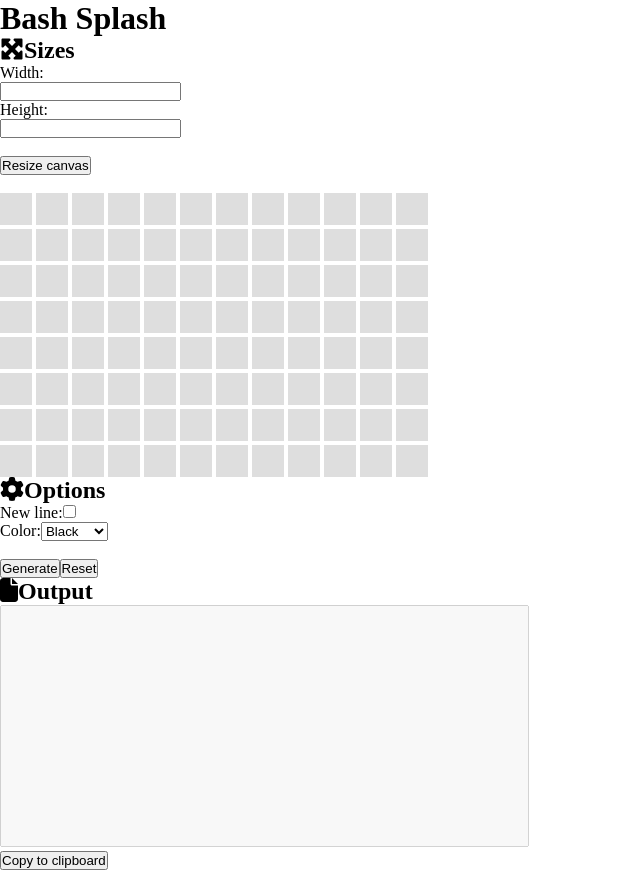
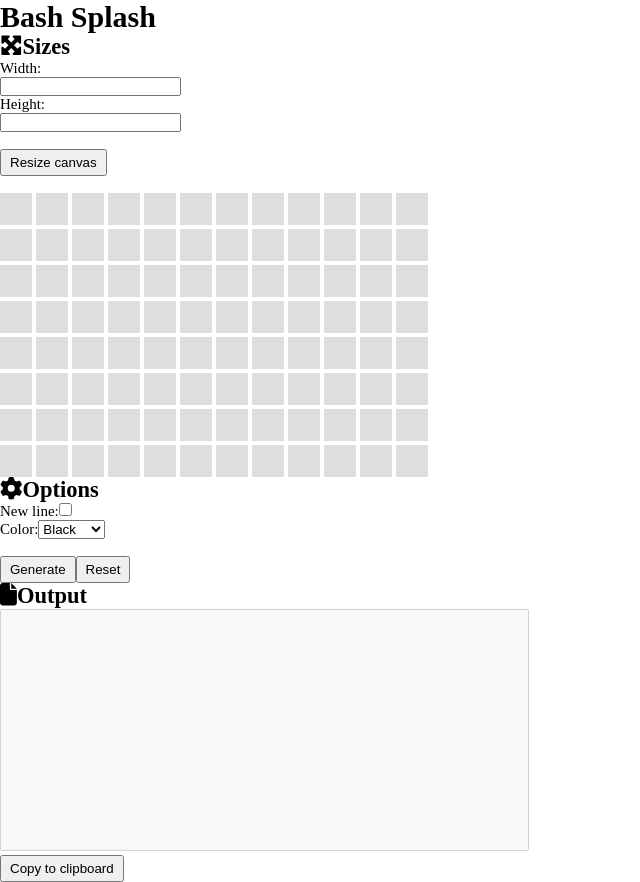
Before and after one commit to saintabomination/bash-splash, a React (Create React App) app: page / in a window 1280 px wide. Shown: the whole page, without its empty margins (0-640 px from the left). Built offline with nearby package versions, Linux system fonts and the light colour scheme.

Commit message:
Scalable font size

```diff
--- a/src/components/Button/Button.component.tsx
+++ b/src/components/Button/Button.component.tsx
@@ -1,3 +1,5 @@
+import './Button.styles.scss';
+
 type Props = {
   text: string;
   handler?: () => any;
@@ -5,7 +7,7 @@ type Props = {
 
 const Button = ({ text, handler }: Props): JSX.Element =>
   (
-    <button onClick={handler ?? undefined}>{text}</button>
+    <button className="button" onClick={handler ?? undefined}>{text}</button>
   );
 
 export default Button;
--- /dev/null
+++ b/src/components/Button/Button.styles.scss
@@ -0,0 +1,3 @@
+.button {
+  padding: 4px 8px;
+}
--- a/src/index.tsx
+++ b/src/index.tsx
@@ -6,6 +6,7 @@ import App from './App';
 import store from './redux/store';
 
 import './styles/reset.scss';
+import './styles/main.scss';
 
 const root = ReactDOM.createRoot(
   document.getElementById('root') as HTMLElement
--- /dev/null
+++ b/src/styles/main.scss
@@ -0,0 +1,13 @@
+html {
+  font-size: 56.25%;
+}
+
+@media (min-width: 768px) {
+  html {
+    font-size: 62.5%;
+  }
+}
+
+body {
+  font-size: 1.5rem;
+}
```
